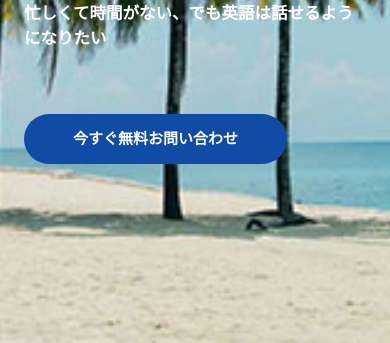
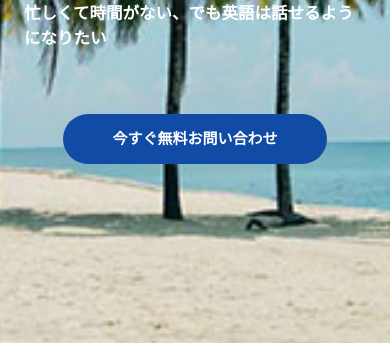
Before and after one commit to ShinKano/ssi-weekend-LP, a website: page index.html in a window 390 px wide. Shown: the part 501-844 px from the top of the page. Drawn offline with Linux system fonts and the light colour scheme.

Commit message:
centerd button

```diff
--- a/_sass/main.scss
+++ b/_sass/main.scss
@@ -392,6 +392,12 @@ figure {
 @media screen and (max-width:768px) {
     .pc-br {
         display: none;
+    }
+}
+
+@media screen and (max-width:768px) {
+    .mobile-is-centered {
+        justify-content: center;
     }
 }
 
--- a/index.html
+++ b/index.html
@@ -69,9 +69,12 @@
                         StoryShareの週末留学 <br> 1日からのセブ留学
                     </h1>
                     <p class="padding-bottom-4">忙しくて時間がない、でも英語は話せるようになりたい</p>
-                    <a class="button is-link is-rounded">
-                        <strong>今すぐ無料お問い合わせ</strong>
-                    </a>
+                    <div class="buttons mobile-is-centered">
+                        <a class="button is-link is-rounded">
+                            <strong>今すぐ無料お問い合わせ</strong>
+                        </a>
+
+                    </div>
                 </div>
             </div>
         </section>
```
Also changed, not shown: css/main.css.
